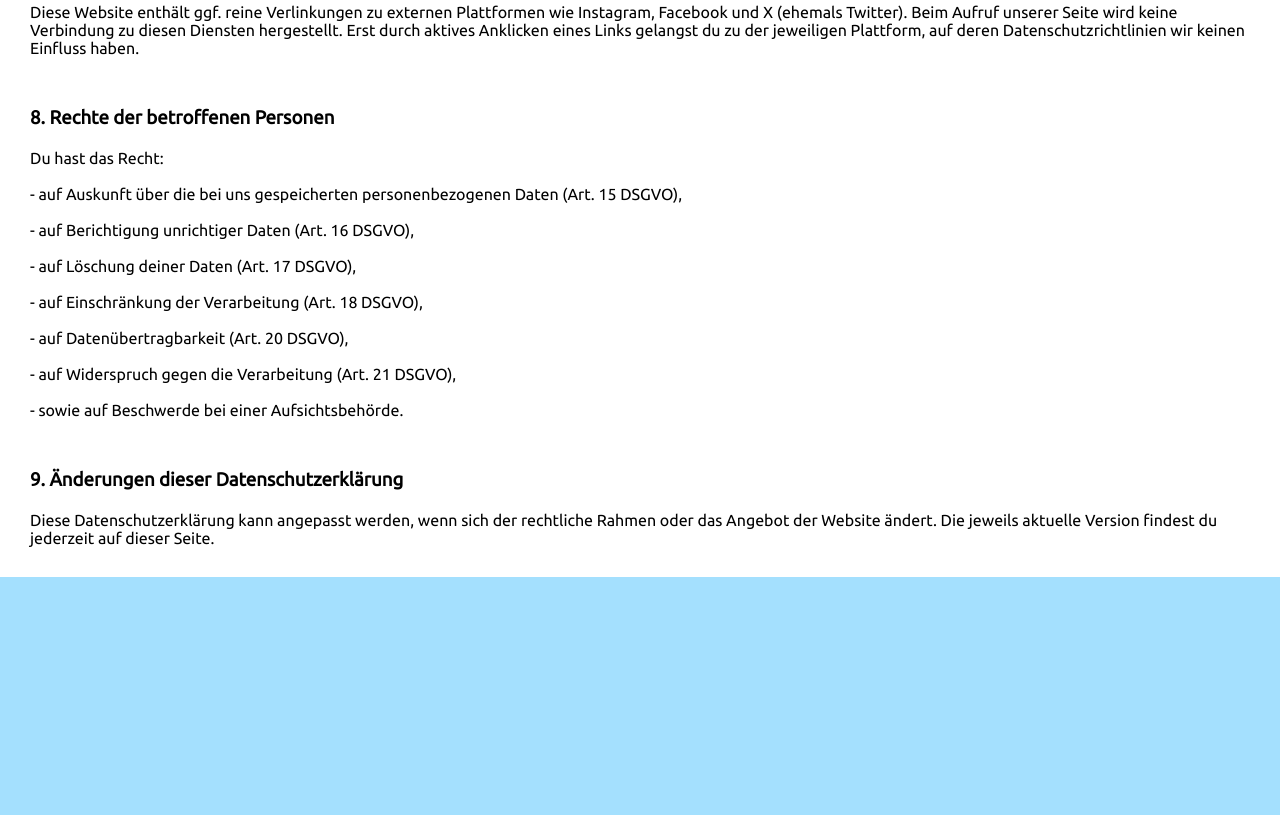
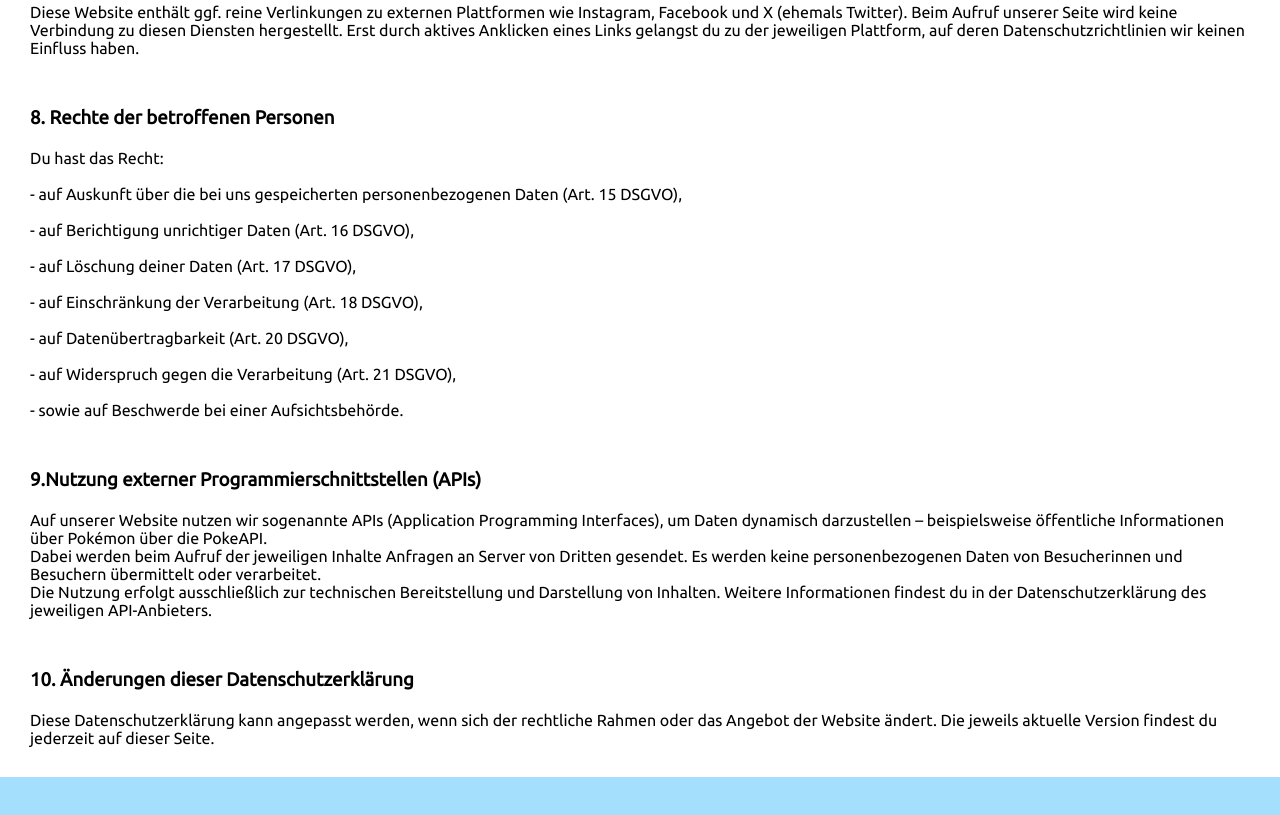
Before and after one commit to codebySaschaHeinze/PokeDex, a plain HTML site: page datenschutz.html in a window 1280 px wide. Shown: the part 1379-2194 px from the top of the page. Before the commit the page ends 2016 px from the top, so only its background shows below. Drawn offline with Linux system fonts and the light colour scheme.

Commit message:
datenschutz.html: api-information added

```diff
--- a/datenschutz.html
+++ b/datenschutz.html
@@ -109,7 +109,21 @@
 
           - sowie auf Beschwerde bei einer Aufsichtsbehörde.
         </p>
-        <h3>9. Änderungen dieser Datenschutzerklärung</h3>
+        <h3>9.Nutzung externer Programmierschnittstellen (APIs)</h3>
+        <p>
+          Auf unserer Website nutzen wir sogenannte APIs (Application Programming Interfaces), um Daten dynamisch darzustellen –
+          beispielsweise öffentliche Informationen über Pokémon über die
+          <a href="https://pokeapi.co/" target="_blank" rel="noopener noreferrer">PokeAPI</a>.
+        </p>
+        <p>
+          Dabei werden beim Aufruf der jeweiligen Inhalte Anfragen an Server von Dritten gesendet. Es werden keine personenbezogenen Daten
+          von Besucherinnen und Besuchern übermittelt oder verarbeitet.
+        </p>
+        <p>
+          Die Nutzung erfolgt ausschließlich zur technischen Bereitstellung und Darstellung von Inhalten. Weitere Informationen findest du
+          in der Datenschutzerklärung des jeweiligen API-Anbieters.
+        </p>
+        <h3>10. Änderungen dieser Datenschutzerklärung</h3>
         <p>
           Diese Datenschutzerklärung kann angepasst werden, wenn sich der rechtliche Rahmen oder das Angebot der Website ändert. Die jeweils
           aktuelle Version findest du jederzeit auf dieser Seite.
```
